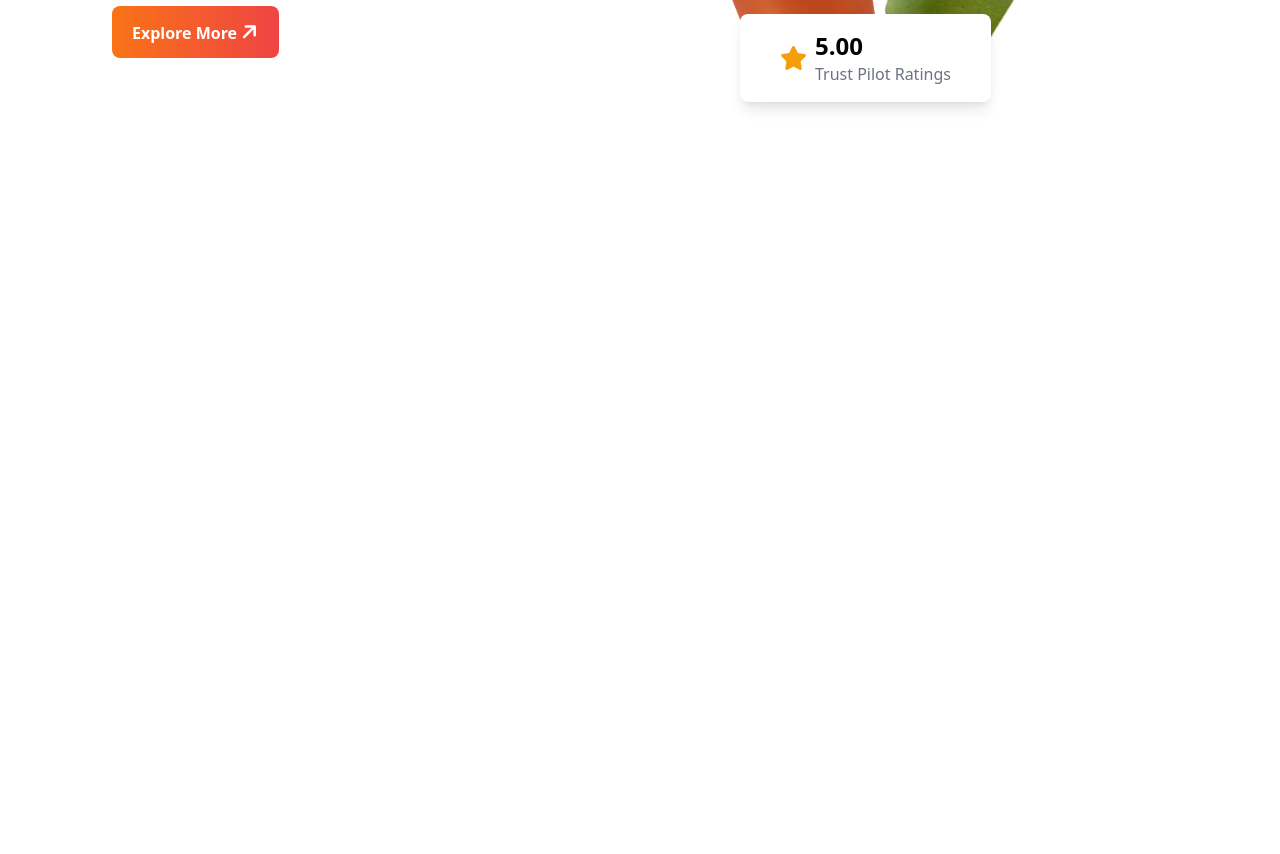
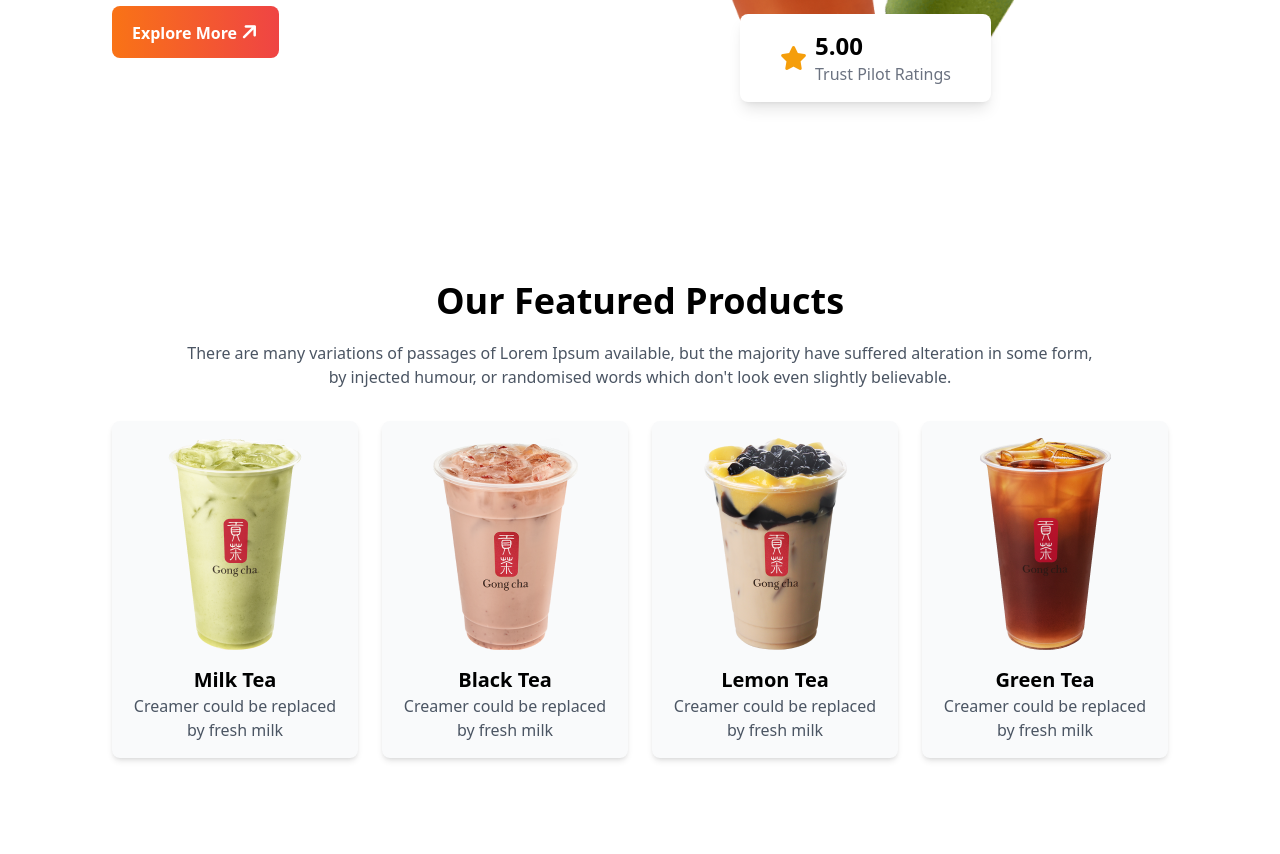
Before and after one commit to marinaakter/tea-house-project, a plain HTML site: page index.html in a window 1280 px wide. Shown: the part 346-1200 px from the top of the page. Before the commit the page ends 800 px from the top, so only its background shows below. Drawn offline with nearby package versions, Linux system fonts and the light colour scheme.

Commit message:
featured card section added

```diff
--- a/index.html
+++ b/index.html
@@ -33,7 +33,7 @@
     <!-- main container -->
     <main class="max-w-screen-xl mx-auto px-16 lg:px-28">
       <!-- header section -->
-      <header class="flex pt-10 mb-20">
+      <header class="lg:flex pt-10 mb-20">
         <!-- text content -->
         <div>
           <h1 class="text-5xl md:text-7xl">
@@ -61,18 +61,69 @@
             <img class="w-full" src="images/banner.png" alt="" />
           </div>
           <!-- card -->
-          <div class="absolute flex  items-center bg-white shadow-lg px-2 py-2 md:px-10 lg:py-4 rounded-lg top-28 md:top-80
-          md:left-32 lg:left-28">
+          <div
+            class="absolute flex items-center bg-white shadow-lg px-2 py-2 md:px-10 lg:py-4 rounded-lg top-28 md:top-80 md:left-32 lg:left-28"
+          >
             <!-- icon -->
             <div><i class="fa-solid fa-star text-2xl text-amber-500"></i></div>
             <!-- text -->
-            <div class="ml-2 ">
+            <div class="ml-2">
               <h2 class="lg:text-2xl font-bold">5.00</h2>
               <p class="text-gray-500">Trust Pilot Ratings</p>
             </div>
           </div>
         </div>
       </header>
+      <!-- Featured product section -->
+      <section class="py-8 lg:py-24">
+        <!-- Title  -->
+        <div class="text-center mb-8">
+          <h1 class="text-3xl md:text-4xl font-bold mb-5">
+            Our Featured Products
+          </h1>
+          <p class="text-gray-600 mx-auto">
+            There are many variations of passages of Lorem Ipsum available, but
+            the majority have suffered alteration in some form, <br />
+            by injected humour, or randomised words which don't look even
+            slightly believable.
+          </p>
+        </div>
+        <!-- Grid card -->
+        <div class="grid grid-cols-1 md:grid-cols-2 lg:grid-cols-4 gap-6 text-center">
+          <!-- Product card 1-->
+          <div class="rounded-lg shadow-md bg-gray-50 overflow-hidden">
+            <img class="mx-auto pt-4" src="images/tea-1.png" alt="" />
+            <div class="p-4">
+              <h2 class="font-bold text-xl">Milk Tea</h2>
+              <p class="text-gray-600">Creamer could be replaced by fresh milk</p>
+            </div>
+          </div>
+          <!-- Product card 2-->
+          <div class="rounded-lg shadow-md bg-gray-50 overflow-hidden">
+            <img class="mx-auto pt-4" src="images/tea-2.png" alt="" />
+            <div class="p-4">
+              <h2 class="font-bold text-xl">Black Tea</h2>
+              <p class="text-gray-600">Creamer could be replaced by fresh milk</p>
+            </div>
+          </div>
+          <!-- Product card 3-->
+          <div class="rounded-lg shadow-md bg-gray-50 overflow-hidden">
+            <img class="mx-auto pt-4" src="images/tea-3.png" alt="" />
+            <div class="p-4">
+              <h2 class="font-bold text-xl">Lemon Tea</h2>
+              <p class="text-gray-600">Creamer could be replaced by fresh milk</p>
+            </div>
+          </div>
+          <!-- Product card 4-->
+          <div class="rounded-lg shadow-md bg-gray-50 overflow-hidden">
+            <img class="mx-auto pt-4" src="images/tea-4.png" alt="" />
+            <div class="p-4">
+              <h2 class="font-bold text-xl">Green Tea</h2>
+              <p class="text-gray-600">Creamer could be replaced by fresh milk</p>
+            </div>
+          </div>
+        </div>
+      </section>
     </main>
   </body>
 </html>
```
